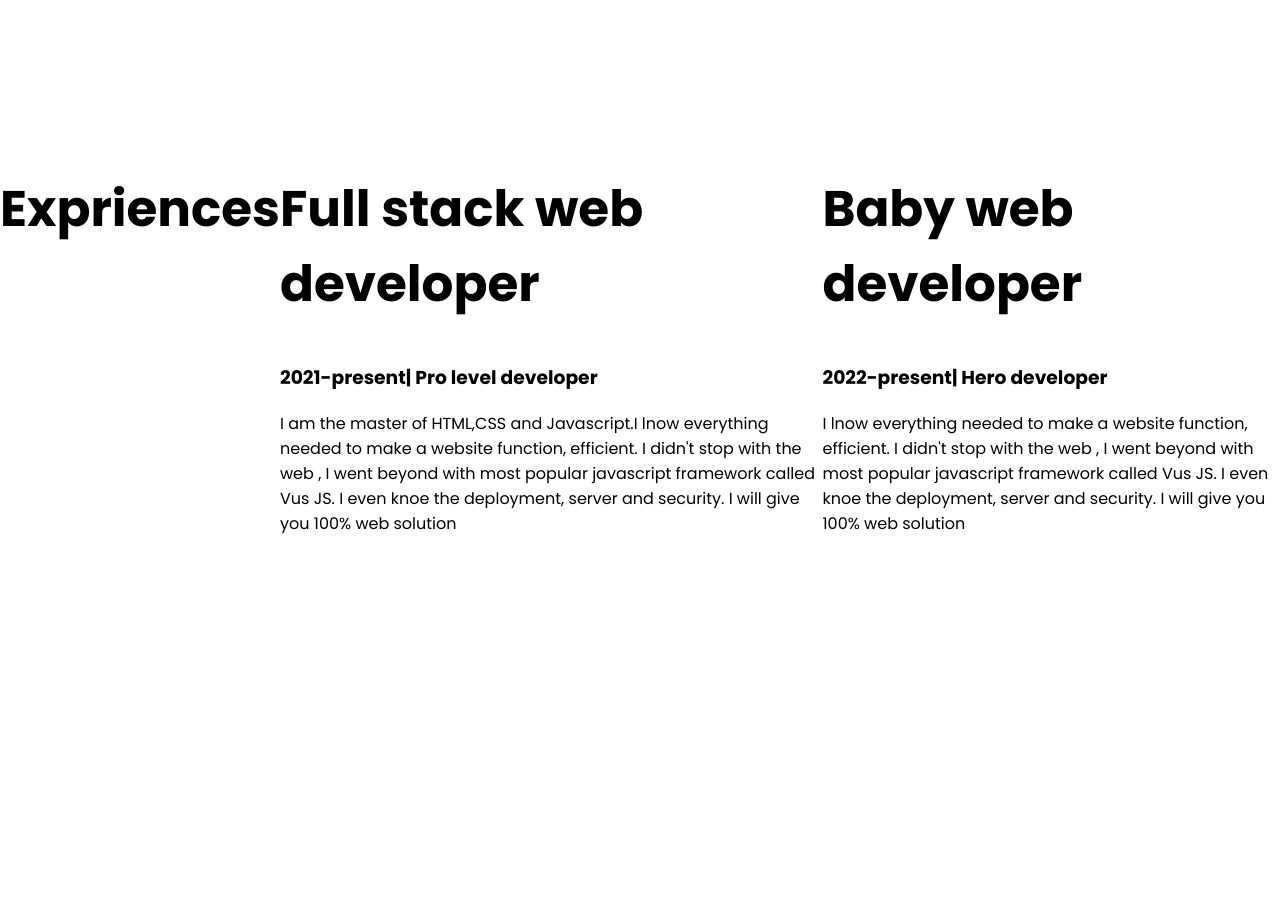
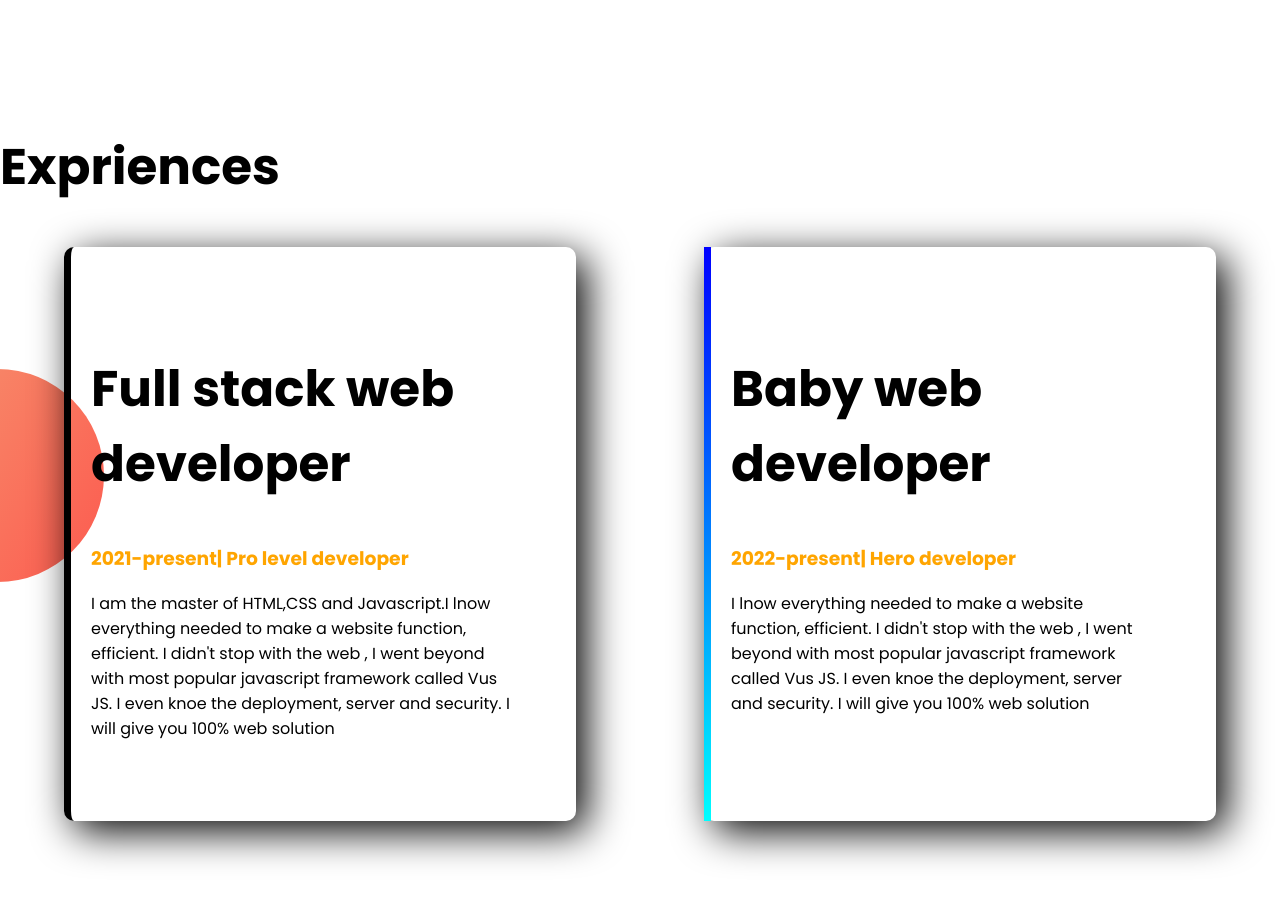
Before and after one commit to Nishadchow/Developer-portfolio, a plain HTML site: page index.html in a window 1280 px wide. Shown: the part 1440-2342 px from the top of the page. Before the commit the page ends 2142 px from the top, so only its background shows below. Drawn offline with Linux system fonts and the light colour scheme.

Commit message:
experience added

```diff
--- a/index.html
+++ b/index.html
@@ -10,7 +10,7 @@
     <link rel="stylesheet" href="style.css">
 </head>
 <body>
-    <section class="top-banner">
+    <section class="top-banner flexible-container">
         <div class="half-width"><h1>Welcome to </h1>
     <h1><span class="orange-color">Peter Parker</span> world</h1>
     <h3>Build climber and train stopper</h3>
@@ -20,7 +20,7 @@
 </div>
    <div class="half-width"><img src="web-developer-portfolio-master/images/jhankar2.png" alt=""></div>
  </section>
-<section class="dream-big">
+<section class="dream-big flexible-container">
     <div class="half-width">
         <img src="web-developer-portfolio-master/images/jhankar.png" alt="">
     </div>
@@ -35,18 +35,18 @@
 </section>
  <section class="experience-area">
     <h1>Expriences</h1>
-    <div>
+    <div  class="flexible-container"><div id="full-stack-experience" class="half-width experience-item">
         <h1>Full stack web developer</h1>
-        <h3>2021-present| Pro level developer</h3>
+        <h3 class="orange-color">2021-present| Pro level developer</h3>
         <p>I am the master of HTML,CSS and Javascript.I lnow everything needed to make a website function, efficient. I didn't stop with the web , I went beyond with most popular javascript framework called Vus JS. I even knoe the deployment, server and security. I will give you 100% web solution </p>
 
     </div>
 
-    <div>
+    <div id="web-developer-experience" class="half-width experience-item">
         <h1>Baby web developer</h1>
-        <h3>2022-present| Hero developer</h3>
+        <h3 class="orange-color">2022-present| Hero developer</h3>
         <p>I lnow everything needed to make a website function, efficient. I didn't stop with the web , I went beyond with most popular javascript framework called Vus JS. I even knoe the deployment, server and security. I will give you 100% web solution</p>
-    </div>
+    </div></div>
 
  </section>
 
--- a/style.css
+++ b/style.css
@@ -11,7 +11,7 @@ h1{
 .orange-color{
 color:orange;
 }
-section{
+.flexible-container{
     display: flex;
     margin-bottom: 150px;
 }
@@ -40,3 +40,26 @@ section{
     background-repeat: no-repeat;
     background-position: right;
 }
+.experience-area{
+    background-image: url(web-developer-portfolio-master/images/exp-bg.png);
+    background-repeat: no-repeat;
+    background-position: left;
+}
+.experience-item{
+    width:40%;
+    margin-left: 5%;
+    margin-right: 5%;
+    padding-left: 20px;
+    border-radius: 10px;
+    box-shadow: 10px 10px 40px black;
+}
+#web-developer-experience{
+    border-left: 7px solid;
+    border-image: linear-gradient(blue, cyan);
+    border-image-slice: 1;
+}
+#full-stack-experience{
+    border-left: 7px solid;
+    border-image: linear-gradient(salmon tomato);
+    border-image-slice: 1;
+}
```
